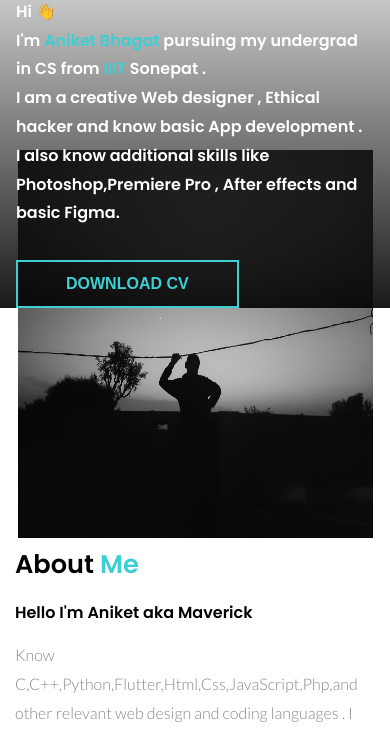
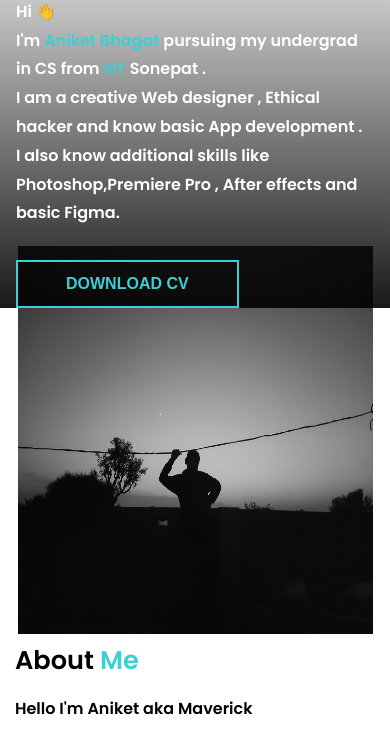
Before and after one commit to Maverick-420/Portfolio-2, a plain HTML site: page index.html in a window 390 px wide. Shown: the part 330-1064 px from the top of the page. Drawn offline with nearby package versions, Linux system fonts and the light colour scheme.

Commit message:
Update style.css

```diff
--- a/css/style.css
+++ b/css/style.css
@@ -531,7 +531,7 @@ footer .footer-socials a.social-icon-4:hover{
     }
 
     section.about .about-me-img{
-        margin-top: 4rem;
+        margin-top: 10rem;
     }
     header{
         clip-path:none;
```
